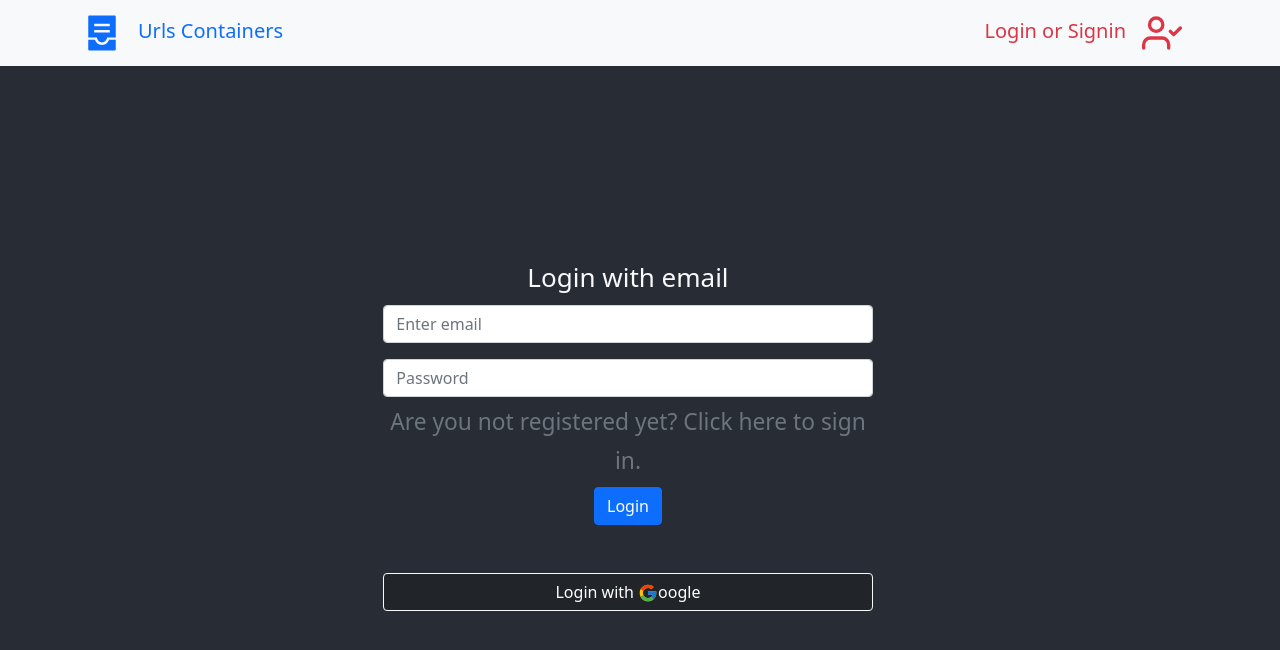
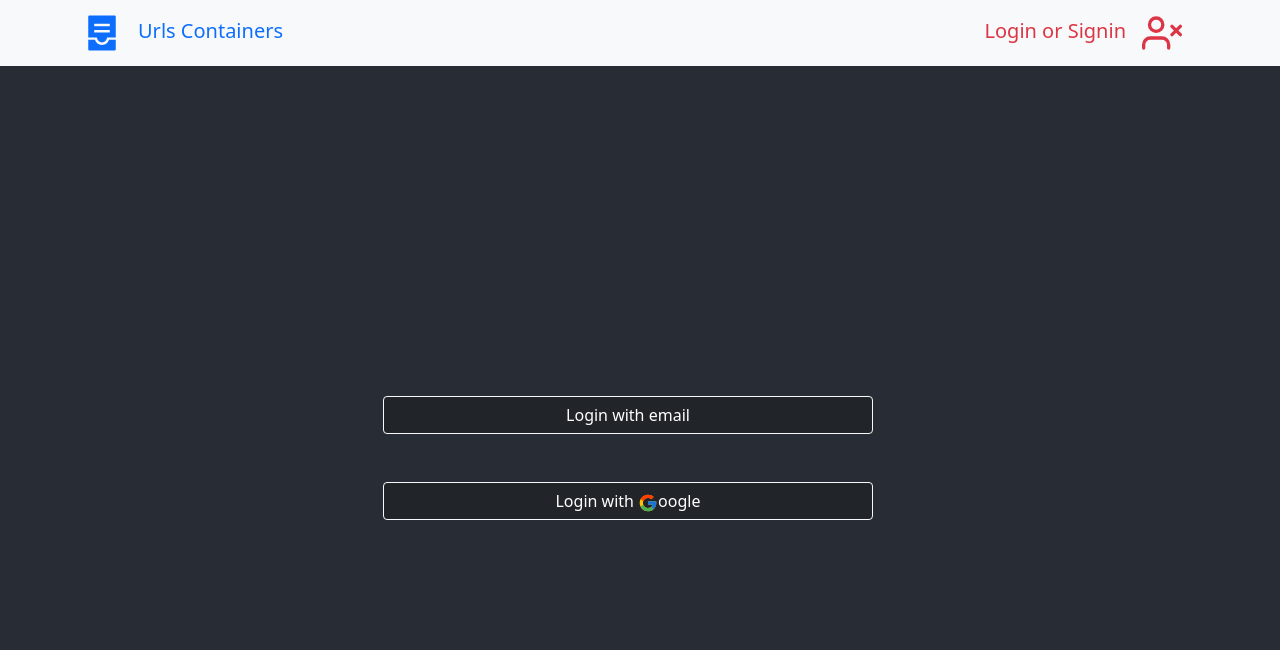
Before and after one commit to marcosaccarola/Url-Saver-fe, a React (Create React App) app: page / in a window 1280 px wide. Shown: the top 650 px of the page. Built offline with nearby package versions, Linux system fonts and the light colour scheme.

Commit message:
Login interface

```diff
--- a/src/components/100-Bar.jsx
+++ b/src/components/100-Bar.jsx
@@ -1,6 +1,6 @@
 import { Container, Navbar, NavDropdown} from 'react-bootstrap'
 import './000.css'
-import { FiUserCheck } from "react-icons/fi"
+import { FiUserX,FiUserCheck } from "react-icons/fi"
 import {AiFillContainer} from 'react-icons/ai'
 
 const Bar=({user,setUser})=>{
@@ -33,7 +33,7 @@ const Bar=({user,setUser})=>{
                 :
                     <Navbar.Brand className='text-danger'>
                         Login or Signin
-                        <FiUserCheck size={40} className='ms-3'/>
+                        <FiUserX size={40} className='ms-3'/>
                     </Navbar.Brand>
                 }
                 </Container>
--- a/src/components/305-Login.jsx
+++ b/src/components/305-Login.jsx
@@ -7,6 +7,10 @@ const Login=({setUser})=>{
     const[isUserRegistered,setisUserRegistered]=useState(true)
     const handleSetIsUserRegistered=()=>{
         isUserRegistered==true?setisUserRegistered(false):setisUserRegistered(true)
+    }
+    const [showLoginWithEmail, setshowLoginWithEmail] = useState(false)
+    const handleshowLoginWithEmail=()=>{
+        showLoginWithEmail===false?setshowLoginWithEmail(true):setshowLoginWithEmail(false)
     }
     const[email,setEmail]=useState()
     const[pw,setPw]=useState()
@@ -23,6 +27,14 @@ const Login=({setUser})=>{
         <Row className='justify-content-center text-light'>
             <Col sm={6}>
                 <Form>
+
+        {showLoginWithEmail===false
+                ?
+                    <div className='mt-5 d-grid gap-2'>
+                        <Button onClick={handleshowLoginWithEmail} className='btn-dark border border-light'>Login with email</Button>
+                    </div>
+                :
+                    <>
                     <Form.Group className="mb-3" controlId="formBasicEmail">
                         <Form.Label>Login with email</Form.Label>
                         {/* <Form.Label>Email address</Form.Label> */}
@@ -36,9 +48,10 @@ const Login=({setUser})=>{
                         {/* <Form.Label>Password</Form.Label> */}
                         <Form.Control type="password" placeholder="Password" onChange={(e)=>setPw(e.target.value)} />
                     </Form.Group>
+                    </>
+        }
+        {showLoginWithEmail===true&&isUserRegistered===true&&
 
-        {isUserRegistered==true
-                ?
                     <>
                     <Form.Text className="text-muted hover" onClick={handleSetIsUserRegistered}>
                         Are you not registered yet? Click here to sign in.
@@ -50,7 +63,8 @@ const Login=({setUser})=>{
                         </Button>
                     </Form.Group>
                     </>
-                :
+        }
+        {showLoginWithEmail===true&&isUserRegistered===false&&
                     <>
                     <Form.Group>
                         <Button variant="success" type="submit" onClick={(e)=>registerUser(e)}>
@@ -66,7 +80,7 @@ const Login=({setUser})=>{
                 </Form>
 
                 <div className='mt-5 d-grid gap-2'>
-                    <Button className='btn-dark border border-light'>Login with <FcGoogle className='' size={20} />oogle</Button>
+                    <Button href='http://localhost:3001/users/googleLogin' className='btn-dark border border-light'>Login with <FcGoogle className='' size={20} />oogle</Button>
                 </div>
 
             </Col>
```
